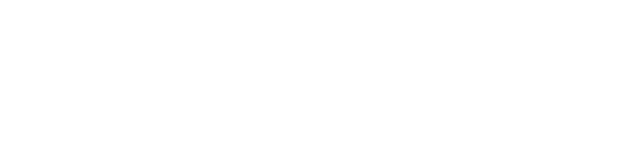
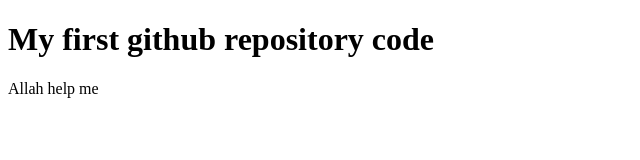
Before and after one commit to Ruhul-15-1555/my-first-repo, a plain HTML site: page index.html in a window 1280 px wide. Shown: the whole page, without its empty margins (0-640 px from the left). Drawn offline with Linux system fonts and the light colour scheme.

```diff
--- a/index.html
+++ b/index.html
@@ -7,6 +7,7 @@
     <title>My first github repo</title>
 </head>
 <body>
-
+    <h1>My first github repository code</h1>
+    <p>Allah help me</p>
 </body>
 </html>
```
